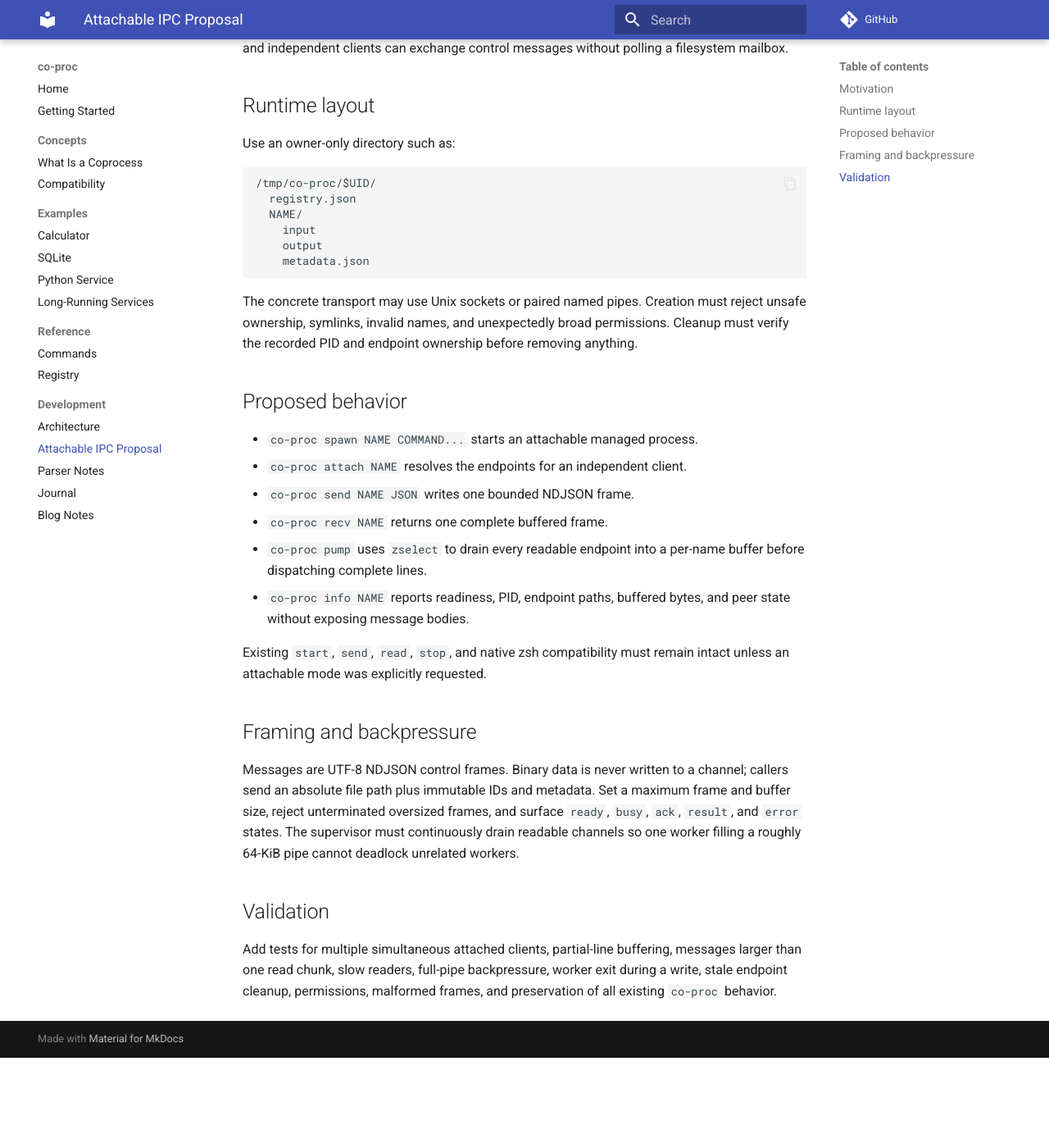
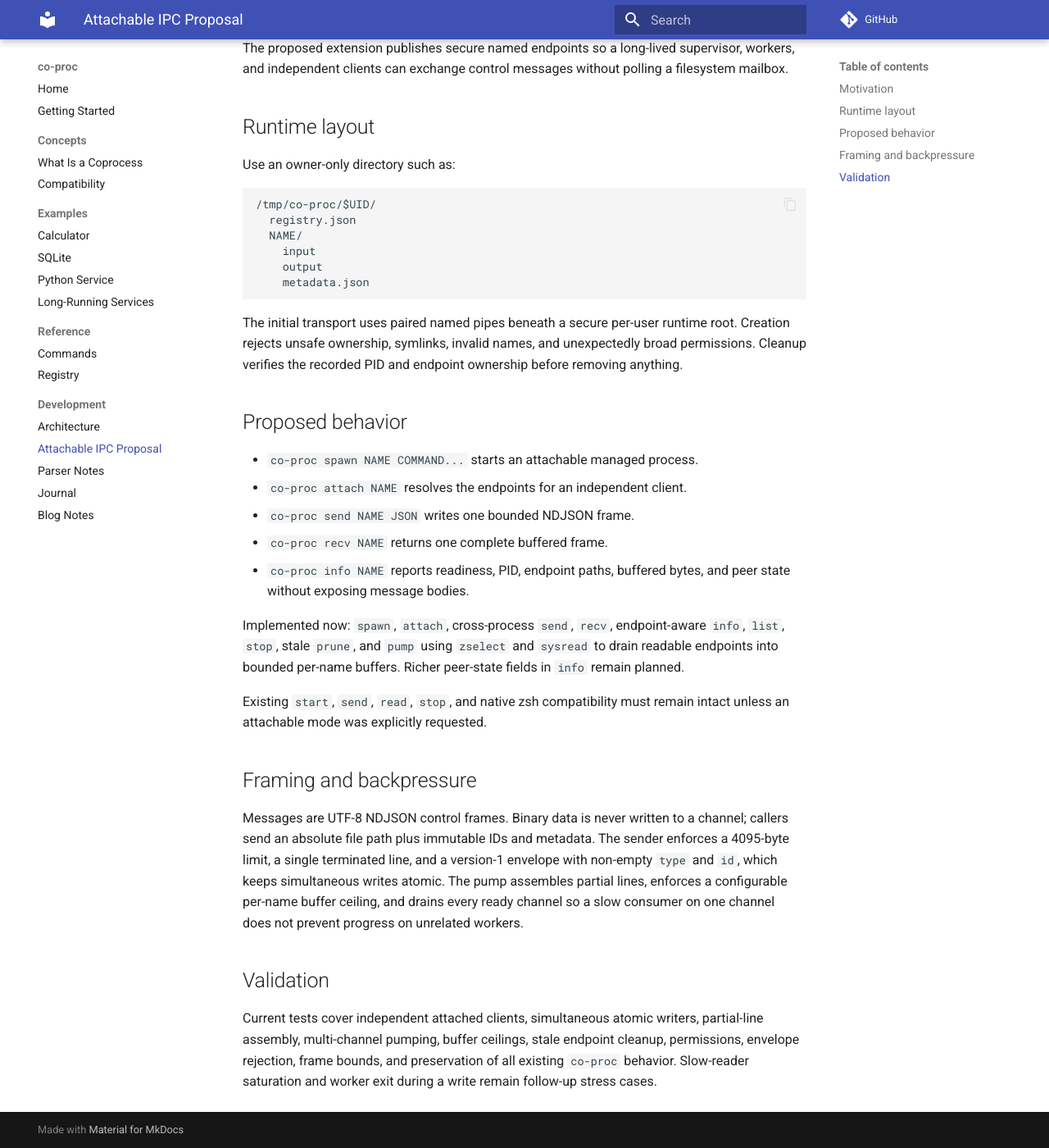
Before and after one commit to eahenle/co-proc, an MkDocs documentation site: the page built from docs/development/attachable-ipc.md, in a window 1280 px wide and 1400 px high, scrolled down 369 px. Shown: the whole window at 82% size. Built offline with MkDocs 1.6.1 and Material for MkDocs 9.7.7, drawn with Linux system fonts in a browser that asks for light colours; comment, search, counter and statistics services are not loaded; before the commit the page ends 1659 px from its top, so only the background shows below that; some of the changed text lies outside the part shown.

Commit message:
Add attachable buffered IPC

````diff
--- a/docs/development/attachable-ipc.md
+++ b/docs/development/attachable-ipc.md
@@ -1,6 +1,7 @@
 # Attachable Cross-process IPC
 
-Status: design proposal; the commands and endpoints below are not implemented.
+Status: attachable FIFO transport and buffered multiplexing implemented; richer
+peer-state semantics remain follow-up work.
 
 ## Motivation
 
@@ -26,10 +27,10 @@ Use an owner-only directory such as:
     metadata.json
 ```
 
-The concrete transport may use Unix sockets or paired named pipes. Creation
-must reject unsafe ownership, symlinks, invalid names, and unexpectedly broad
-permissions. Cleanup must verify the recorded PID and endpoint ownership before
-removing anything.
+The initial transport uses paired named pipes beneath a secure per-user runtime
+root. Creation rejects unsafe ownership, symlinks, invalid names, and
+unexpectedly broad permissions. Cleanup verifies the recorded PID and endpoint
+ownership before removing anything.
 
 ## Proposed behavior
 
@@ -37,10 +38,13 @@ removing anything.
 - `co-proc attach NAME` resolves the endpoints for an independent client.
 - `co-proc send NAME JSON` writes one bounded NDJSON frame.
 - `co-proc recv NAME` returns one complete buffered frame.
-- `co-proc pump` uses `zselect` to drain every readable endpoint into a
-  per-name buffer before dispatching complete lines.
 - `co-proc info NAME` reports readiness, PID, endpoint paths, buffered bytes,
   and peer state without exposing message bodies.
+
+Implemented now: `spawn`, `attach`, cross-process `send`, `recv`, endpoint-aware
+`info`, `list`, `stop`, stale `prune`, and `pump` using `zselect` and `sysread`
+to drain readable endpoints into bounded per-name buffers. Richer peer-state
+fields in `info` remain planned.
 
 Existing `start`, `send`, `read`, `stop`, and native zsh compatibility must
 remain intact unless an attachable mode was explicitly requested.
@@ -49,14 +53,16 @@ remain intact unless an attachable mode was explicitly requested.
 
 Messages are UTF-8 NDJSON control frames. Binary data is never written to a
 channel; callers send an absolute file path plus immutable IDs and metadata.
-Set a maximum frame and buffer size, reject unterminated oversized frames, and
-surface `ready`, `busy`, `ack`, `result`, and `error` states. The supervisor
-must continuously drain readable channels so one worker filling a roughly
-64-KiB pipe cannot deadlock unrelated workers.
+The sender enforces a 4095-byte limit, a single terminated line, and a version-1
+envelope with non-empty `type` and `id`, which keeps simultaneous writes atomic.
+The pump assembles partial lines, enforces a configurable per-name buffer
+ceiling, and drains every ready channel so a slow consumer on one channel does
+not prevent progress on unrelated workers.
 
 ## Validation
 
-Add tests for multiple simultaneous attached clients, partial-line buffering,
-messages larger than one read chunk, slow readers, full-pipe backpressure,
-worker exit during a write, stale endpoint cleanup, permissions, malformed
-frames, and preservation of all existing `co-proc` behavior.
+Current tests cover independent attached clients, simultaneous atomic writers,
+partial-line assembly, multi-channel pumping, buffer ceilings, stale endpoint
+cleanup, permissions, envelope rejection, frame bounds, and preservation of all
+existing `co-proc` behavior. Slow-reader saturation and worker exit during a
+write remain follow-up stress cases.
````
Also changed, not shown: README.md (+20 -0 lines), docs/development/architecture.md (+12 -11 lines), docs/reference/commands.md (+42 -0 lines), docs/reference/registry.md (+31 -1 lines), 2 other files.
